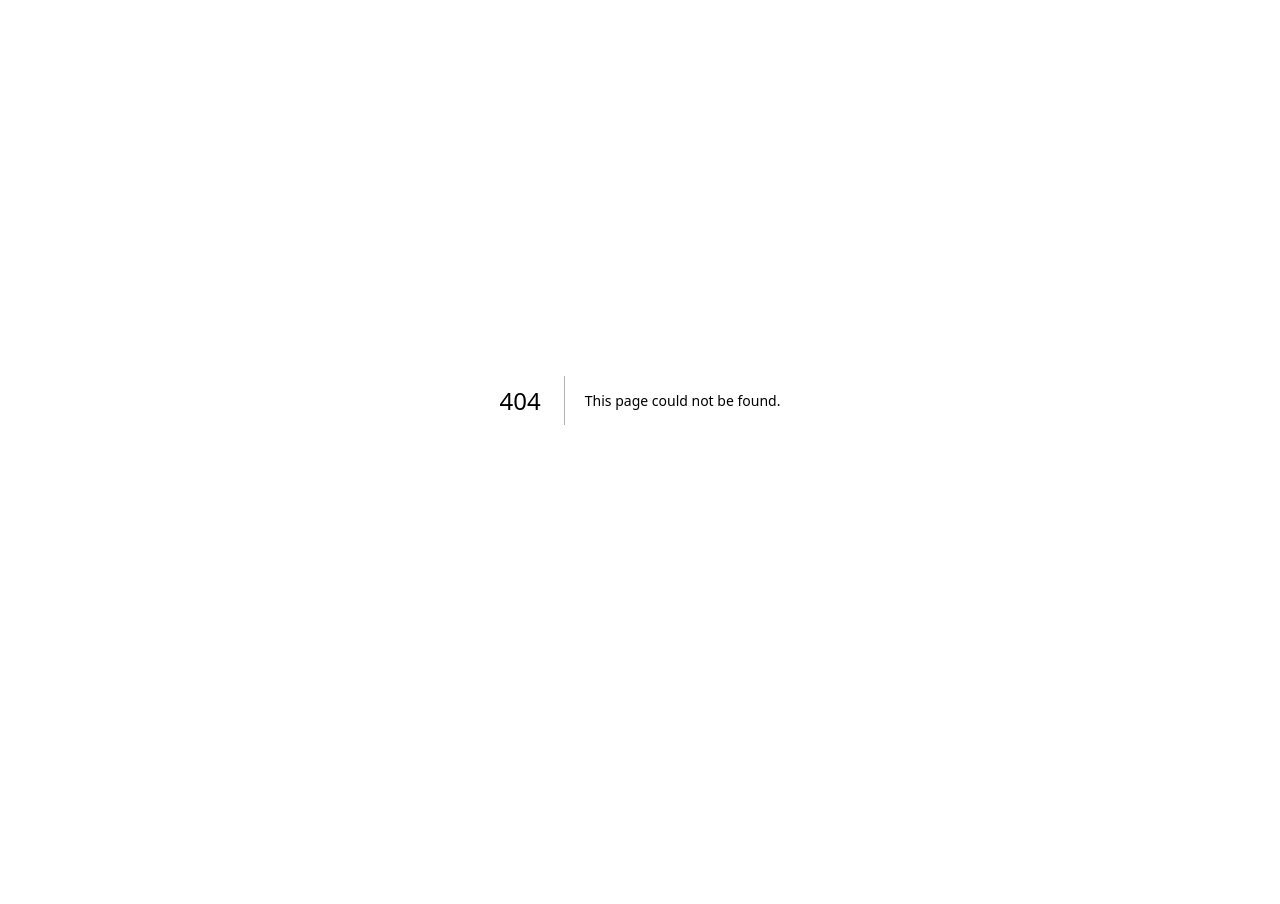
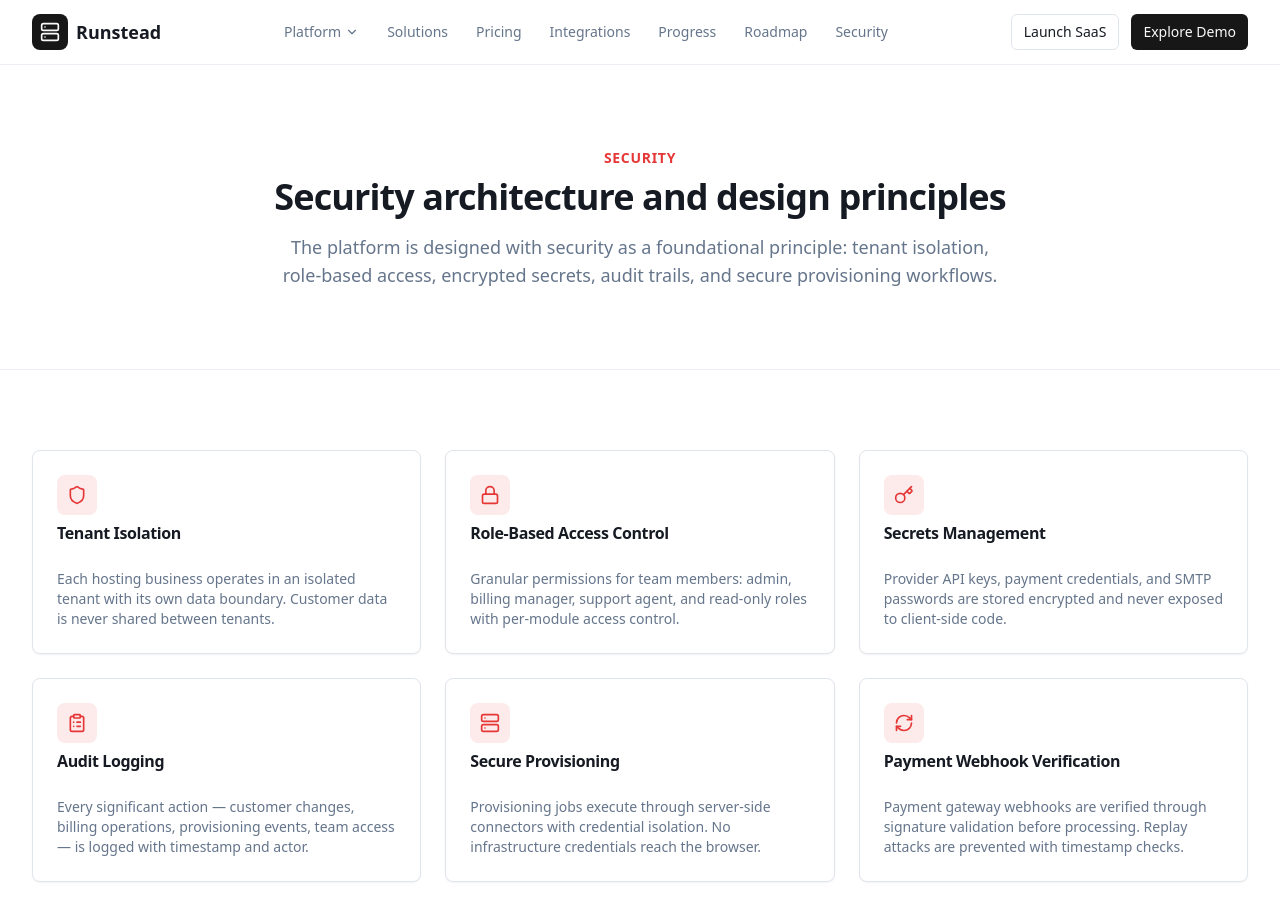
Before and after one commit to eshanized/Runstead, a Next.js app: page /security in a window 1280 px wide. Before the commit this address had no page. Shown: the top 904 px of the page. Before the commit the page ends 800 px from the top, so only its background shows below. Built offline with nearby package versions, Linux system fonts and the light colour scheme.

Commit message:
feat(security): add security page component

```diff
--- /dev/null
+++ b/app/security/page.tsx
@@ -0,0 +1,91 @@
+import Link from 'next/link';
+import { Shield, Lock, Key, Eye, ClipboardList, RefreshCw, AlertTriangle, Activity, Server } from 'lucide-react';
+import { MarketingLayout } from '@/components/marketing/marketing-layout';
+import { SectionHeading } from '@/components/marketing/section-heading';
+import { Button } from '@/components/ui/button';
+import { Card, CardContent, CardHeader, CardTitle } from '@/components/ui/card';
+import { Alert, AlertDescription, AlertTitle } from '@/components/ui/alert';
+
+const securityAreas = [
+  { icon: Shield, title: 'Tenant Isolation', desc: 'Each hosting business operates in an isolated tenant with its own data boundary. Customer data is never shared between tenants.' },
+  { icon: Lock, title: 'Role-Based Access Control', desc: 'Granular permissions for team members: admin, billing manager, support agent, and read-only roles with per-module access control.' },
+  { icon: Key, title: 'Secrets Management', desc: 'Provider API keys, payment credentials, and SMTP passwords are stored encrypted and never exposed to client-side code.' },
+  { icon: ClipboardList, title: 'Audit Logging', desc: 'Every significant action — customer changes, billing operations, provisioning events, team access — is logged with timestamp and actor.' },
+  { icon: Server, title: 'Secure Provisioning', desc: 'Provisioning jobs execute through server-side connectors with credential isolation. No infrastructure credentials reach the browser.' },
+  { icon: RefreshCw, title: 'Payment Webhook Verification', desc: 'Payment gateway webhooks are verified through signature validation before processing. Replay attacks are prevented with timestamp checks.' },
+  { icon: RefreshCw, title: 'Backup & Recovery', desc: 'Platform data is backed up with configurable retention. Point-in-time recovery for accidental data loss scenarios.' },
+  { icon: AlertTriangle, title: 'Abuse Prevention', desc: 'Rate limiting, input validation, and abuse detection patterns to prevent automated attacks and resource exhaustion.' },
+  { icon: Activity, title: 'Operational Monitoring', desc: 'Infrastructure health, service uptime, error rates, and security events monitored with alerting for anomalies.' },
+];
+
+export default function SecurityPage() {
+  return (
+    <MarketingLayout>
+      <section className="border-b border-border/60 py-20">
+        <div className="mx-auto max-w-7xl px-4 sm:px-6 lg:px-8">
+          <SectionHeading
+            eyebrow="Security"
+            title="Security architecture and design principles"
+            description="The platform is designed with security as a foundational principle: tenant isolation, role-based access, encrypted secrets, audit trails, and secure provisioning workflows."
+          />
+        </div>
+      </section>
+
+      <section className="border-b border-border/60 py-20">
+        <div className="mx-auto max-w-7xl px-4 sm:px-6 lg:px-8">
+          <div className="grid gap-6 sm:grid-cols-2 lg:grid-cols-3">
+            {securityAreas.map((s) => (
+              <Card key={s.title}>
+                <CardHeader>
+                  <div className="flex h-10 w-10 items-center justify-center rounded-lg bg-accent/10 text-accent">
+                    <s.icon className="h-5 w-5" />
+                  </div>
+                  <CardTitle className="text-base">{s.title}</CardTitle>
+                </CardHeader>
+                <CardContent>
+                  <p className="text-sm text-muted-foreground">{s.desc}</p>
+                </CardContent>
+              </Card>
+            ))}
+          </div>
+        </div>
+      </section>
+
+      <section className="border-b border-border/60 bg-muted/30 py-20">
+        <div className="mx-auto max-w-7xl px-4 sm:px-6 lg:px-8">
+          <SectionHeading eyebrow="Principles" title="Security design principles" />
+          <div className="mt-8 grid gap-4 sm:grid-cols-2">
+            {[
+              'Deny by default: access is granted explicitly, never implicitly',
+              'Server-side validation: all mutations are validated on the server',
+              'Minimal credential exposure: secrets never reach the browser',
+              'Principle of least privilege: roles grant only necessary access',
+              'Defense in depth: multiple layers of access control and validation',
+              'Secure by construction: security is built in, not bolted on',
+            ].map((principle) => (
+              <div key={principle} className="rounded-lg border bg-card p-4 text-sm">{principle}</div>
+            ))}
+          </div>
+        </div>
+      </section>
+
+      <section className="py-20">
+        <div className="mx-auto max-w-3xl px-4 sm:px-6 lg:px-8 space-y-6">
+          <Alert>
+            <AlertTitle>Design objectives notice</AlertTitle>
+            <AlertDescription>
+              The security measures described on this page are design objectives for the production platform.
+              They do not represent verified security certifications or completed security audits.
+              The platform has not undergone formal penetration testing, SOC 2 audit, or ISO 27001 certification.
+              These are planned milestones for the production roadmap. The demo does not process real credentials
+              or store sensitive data.
+            </AlertDescription>
+          </Alert>
+          <div className="text-center">
+            <Button asChild size="lg"><Link href="/demo">Explore the demo</Link></Button>
+          </div>
+        </div>
+      </section>
+    </MarketingLayout>
+  );
+}
```
